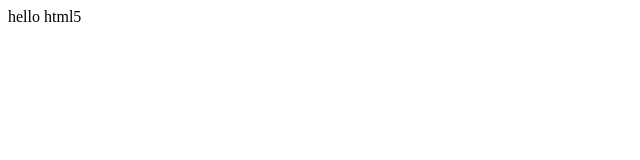
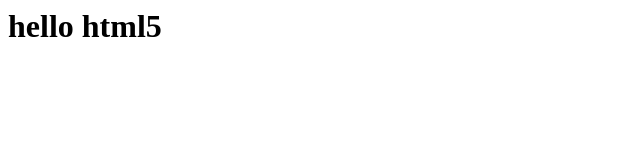
Before and after one commit to wonjey/tutorial, a plain HTML site: page index.html in a window 1280 px wide. Shown: the whole page, without its empty margins (0-640 px from the left). Drawn offline with Linux system fonts and the light colour scheme.

Commit message:
hell html5 태그 추가

```diff
--- a/index.html
+++ b/index.html
@@ -1,5 +1,5 @@
 <html>
 <body>
-hello html5
+<h1>hello html5</h1>
 </body>
 </html>
```
